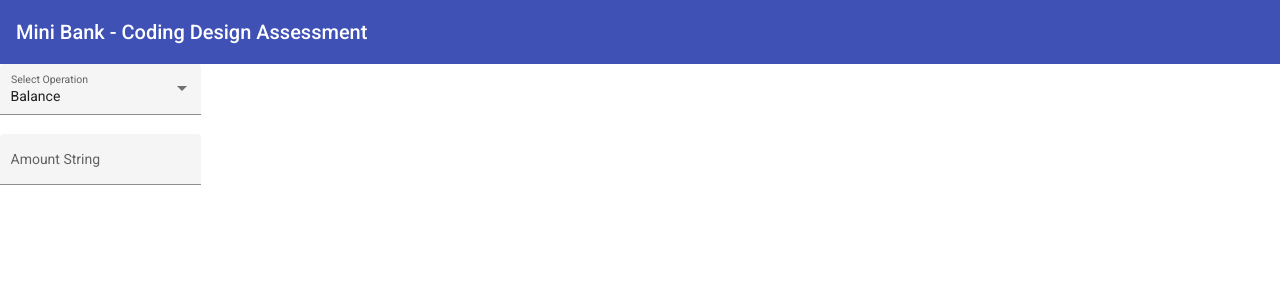
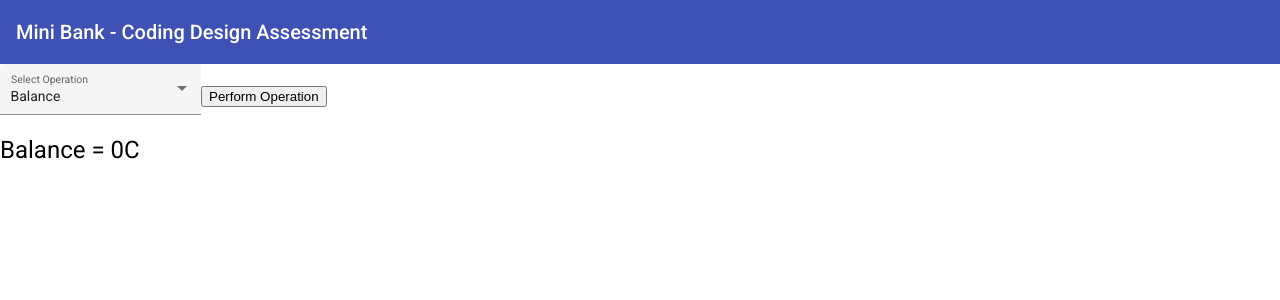
Before and after one commit to seenu-k/mini-bank, an Angular app: page / in a window 1280 px wide. Shown: the top 300 px of the page. Built offline with nearby package versions, Linux system fonts and the light colour scheme.

Commit message:
Add Button to perform operations

```diff
--- a/src/app/app.component.html
+++ b/src/app/app.component.html
@@ -11,9 +11,15 @@
   </mat-select>
 </mat-form-field>
 
-<div>
+<div *ngIf="operation.value!=='balance'">
   <mat-form-field appearance="fill">
     <mat-label>Amount String</mat-label>
     <input matInput [formControl]="amount">
   </mat-form-field>
 </div>
+
+<button mat-raised-button color="primary" (click)="performOperation()">Perform Operation</button>
+
+<div>
+  <h1>Balance = {{balanceToBalanceString(balance)}}</h1>
+</div>
```
